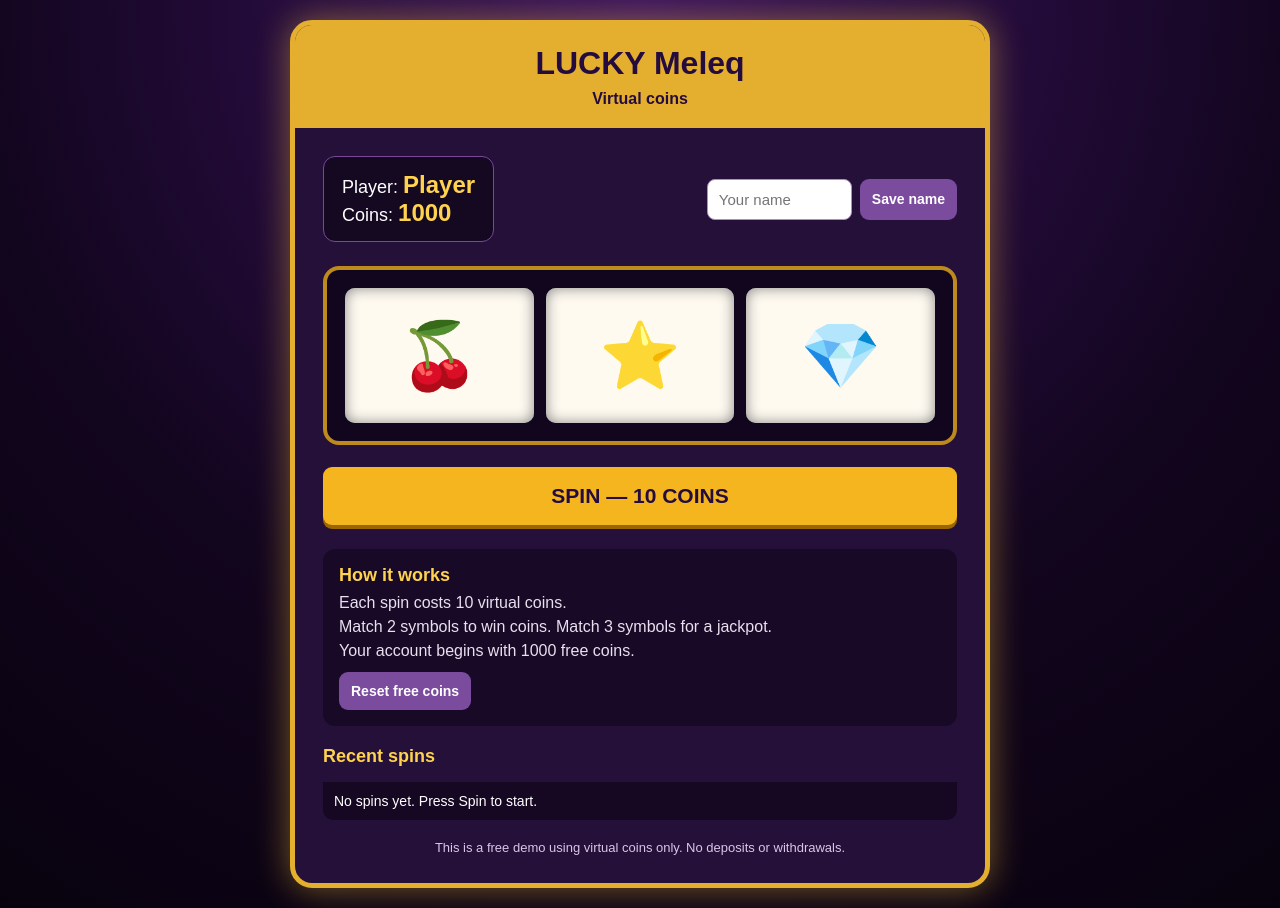
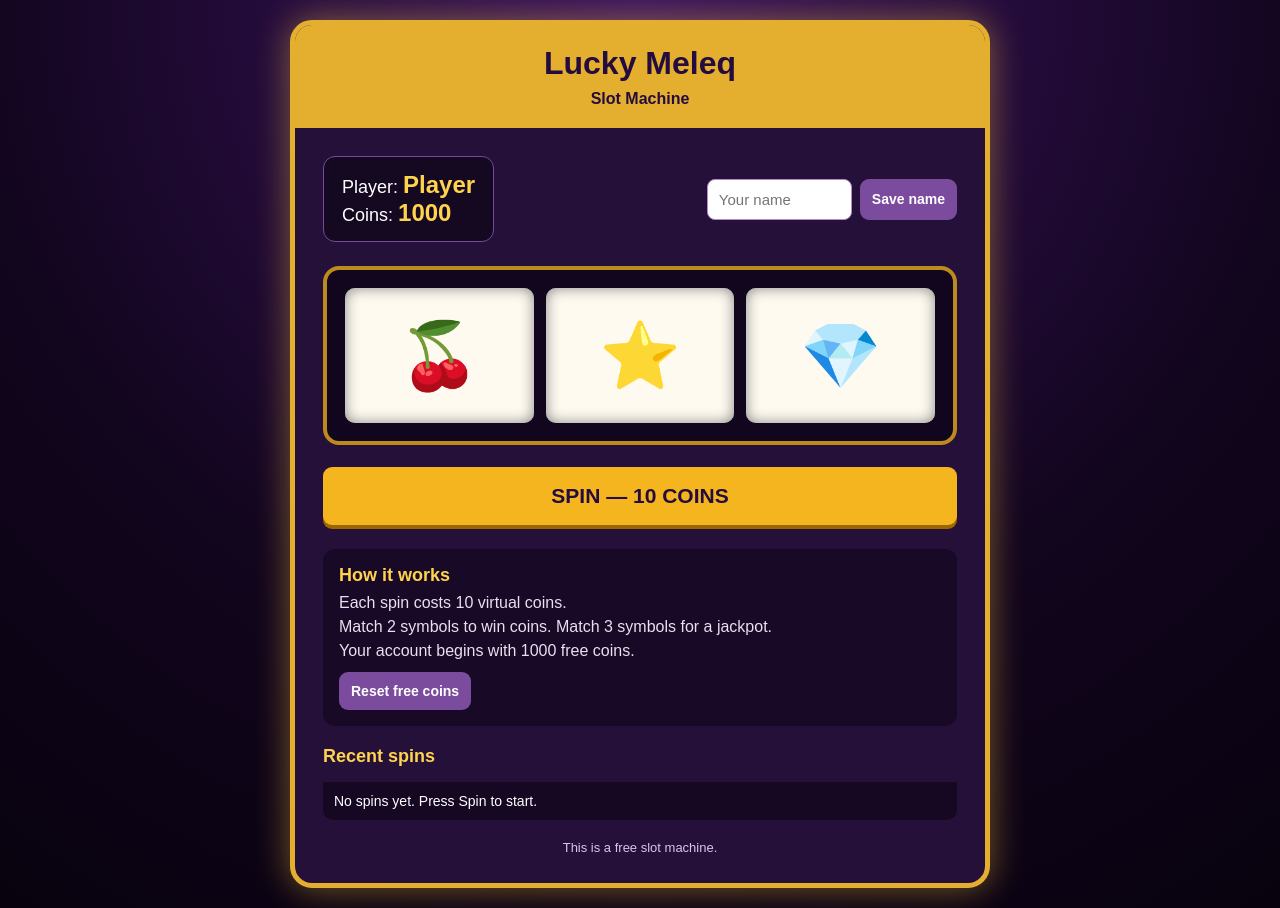
Before and after one commit to mhoxhaj/-lucky-meleq-slot-machine, a Flask app: page / in a window 1280 px wide. Run offline with Flask 3, Linux system fonts and the light colour scheme.

Commit message:
Add files via upload

```diff
--- a/templates/index.html
+++ b/templates/index.html
@@ -199,8 +199,8 @@
 <body>
   <main class="game">
     <header>
-      <h1>LUCKY Meleq</h1>
-      <p>Virtual coins</p>
+      <h1>Lucky Meleq</h1>
+      <p>Slot Machine</p>
     </header>
 
     <section class="content">
@@ -256,7 +256,7 @@
       </div>
 
       <p class="warning">
-        This is a free demo using virtual coins only. No deposits or withdrawals.
+        This is a free slot machine.
       </p>
     </section>
   </main>
```
